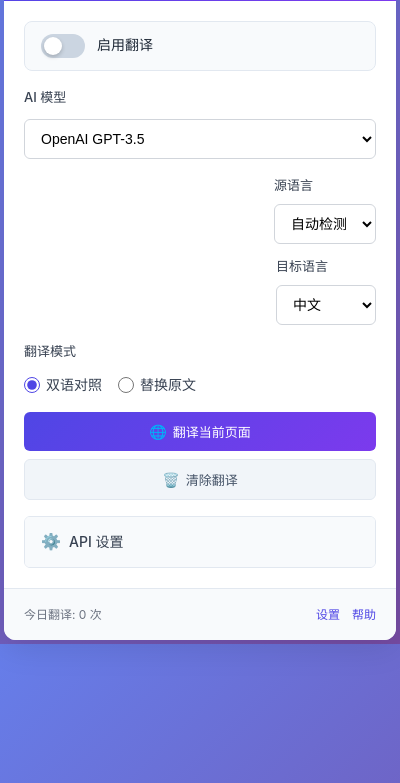
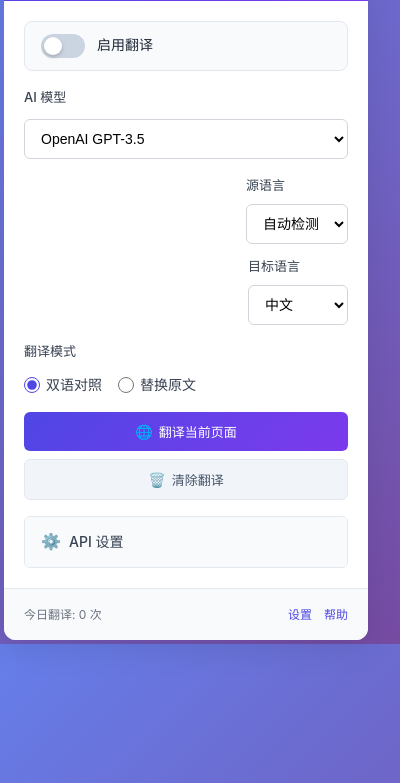
Before and after one commit to cnwenf/tify, a browser extension: page src/popup/popup.html in a window 400 px wide. Shown: the part 61-844 px from the top of the page. Drawn offline with Linux system fonts and the light colour scheme.

Commit message:
fix: 修复插件弹窗宽度问题，确保弹窗有固定380px宽度并可正常操作

```diff
--- a/src/popup/popup.css
+++ b/src/popup/popup.css
@@ -9,9 +9,11 @@
   font-family: -apple-system, BlinkMacSystemFont, 'Segoe UI', Roboto, 'Helvetica Neue', Arial, sans-serif;
   width: 380px;
   min-height: 500px;
+  max-width: 380px;
   background: linear-gradient(135deg, #667eea 0%, #764ba2 100%);
   color: #333;
   line-height: 1.6;
+  overflow-x: hidden;
 }
 
 /* 容器样式 */
@@ -21,6 +23,8 @@
   margin: 8px;
   box-shadow: 0 8px 32px rgba(0, 0, 0, 0.1);
   overflow: hidden;
+  width: calc(100% - 16px);
+  max-width: 364px;
 }
 
 /* 头部样式 */
@@ -78,6 +82,8 @@
   display: flex;
   flex-direction: column;
   gap: 16px;
+  width: 100%;
+  box-sizing: border-box;
 }
 
 .control-section {
@@ -159,12 +165,14 @@
 /* 选择框样式 */
 .model-select, .lang-select, .api-input {
   width: 100%;
+  max-width: 100%;
   padding: 10px 12px;
   border: 1px solid #d1d5db;
   border-radius: 6px;
   font-size: 14px;
   background: white;
   transition: border-color 0.2s, box-shadow 0.2s;
+  box-sizing: border-box;
 }
 
 .model-select:focus, .lang-select:focus, .api-input:focus {
@@ -360,7 +368,8 @@
 /* 响应式调整 */
 @media (max-width: 400px) {
   body {
-    width: 100vw;
+    width: 380px;
+    max-width: 380px;
   }
 
   .popup-container {
```
